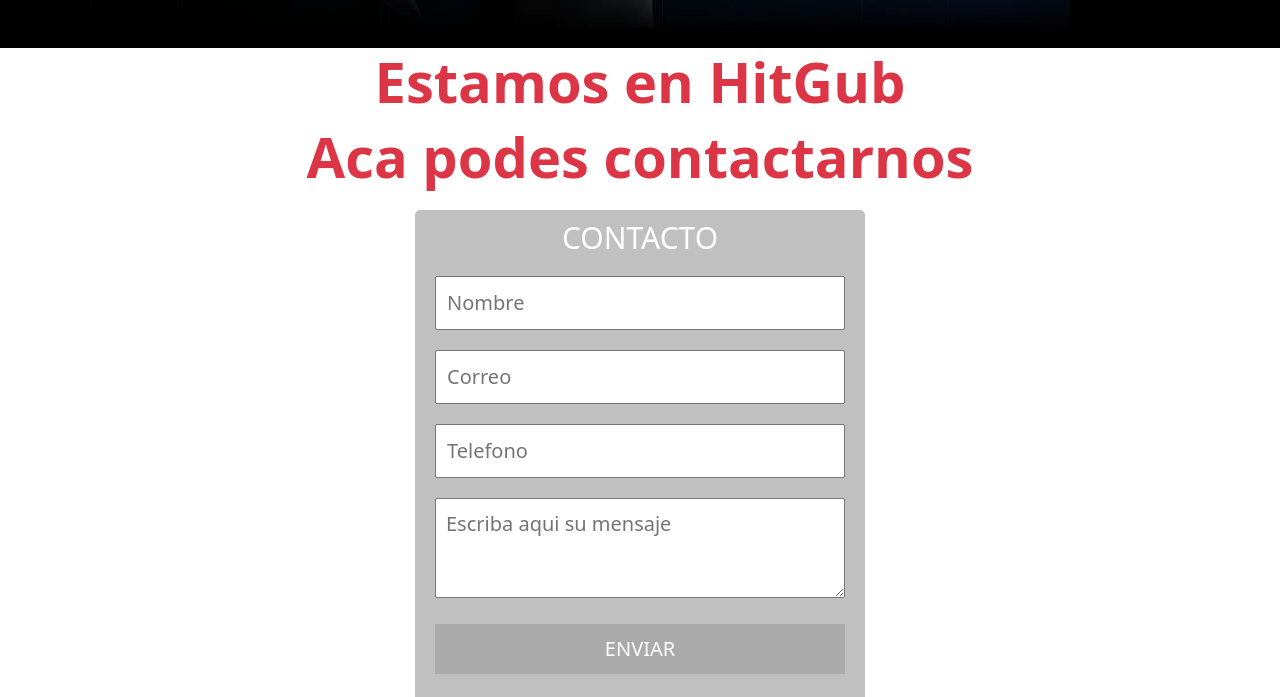
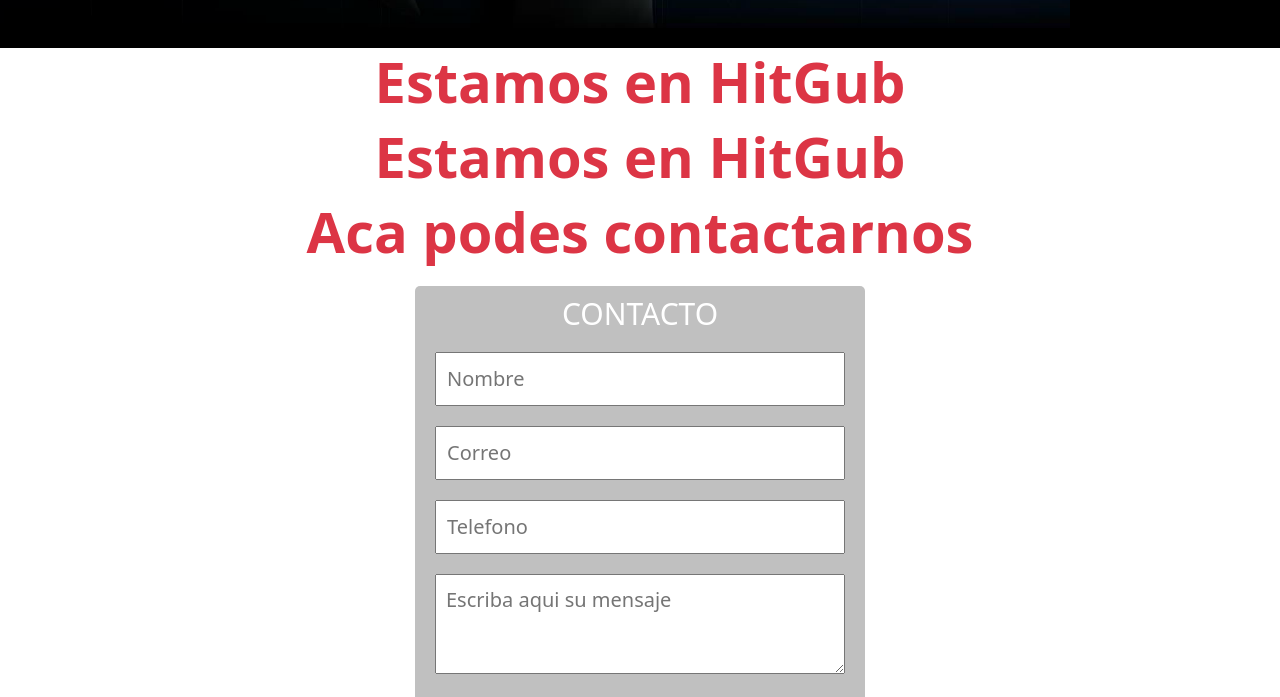
Before and after one commit to animousing/git, a plain HTML site: page pages/contacto.html in a window 1280 px wide. Shown: the part 902-1599 px from the top of the page. Drawn offline with nearby package versions, Linux system fonts and the light colour scheme.

Commit message:
se agregan mas h1
Se agrega una etiqueta h1, probando GitHub

```diff
--- a/pages/contacto.html
+++ b/pages/contacto.html
@@ -111,6 +111,7 @@
         <div>
 
             <h1 class="text-danger display-4 fw-bold text-justify text-center">Estamos en HitGub</h1>
+             <h1 class="text-danger display-4 fw-bold text-justify text-center">Estamos en HitGub</h1>
             <h1 class="text-danger display-4 fw-bold text-justify text-center">Aca podes contactarnos</h1>
         </div>
 
```
